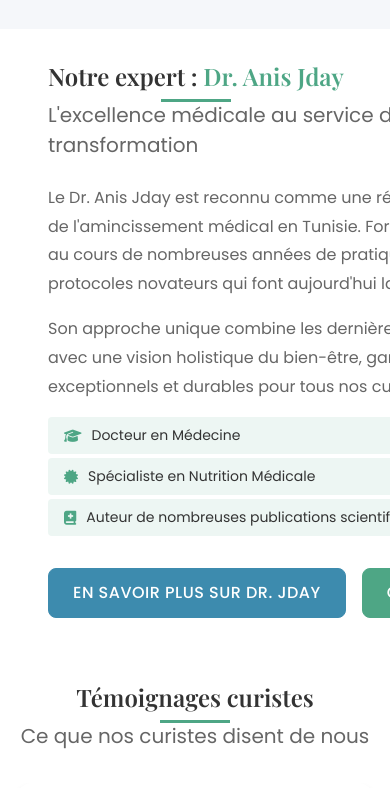
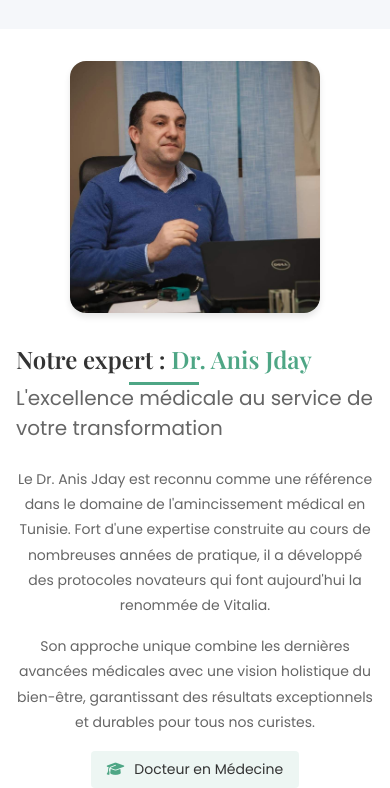
Before and after one commit to masmoudi-mehdi/Vitalia2, a website: page index.html in a window 390 px wide. Shown: the part 2921-3709 px from the top of the page. Drawn offline with nearby package versions, Linux system fonts and the light colour scheme.

Commit message:
fixed hero section

```diff
--- a/css/style.css
+++ b/css/style.css
@@ -629,6 +629,48 @@ nav {
   align-items: center;
 }
 
+/* Ajout des styles responsives */
+@media (max-width: 768px) {
+  .expert-container {
+    grid-template-columns: 1fr;
+    gap: var(--spacing-lg);
+    text-align: center;
+  }
+
+  .expert-image {
+    max-width: 300px;
+    margin: 0 auto;
+  }
+
+  .expert-content .section-header.text-left {
+    text-align: center;
+  }
+
+  .expert-credentials {
+    display: flex;
+    flex-direction: column;
+    gap: var(--spacing-sm);
+    align-items: center;
+  }
+
+  .expert-buttons {
+    display: flex;
+    flex-direction: column;
+    gap: var(--spacing-sm);
+    align-items: center;
+  }
+}
+
+@media (max-width: 576px) {
+  .expert-image {
+    max-width: 250px;
+  }
+
+  .expert-description p {
+    font-size: var(--font-size-sm);
+  }
+}
+
 .expert-image img {
   width: 100%;
   border-radius: var(--border-radius-lg);
```
